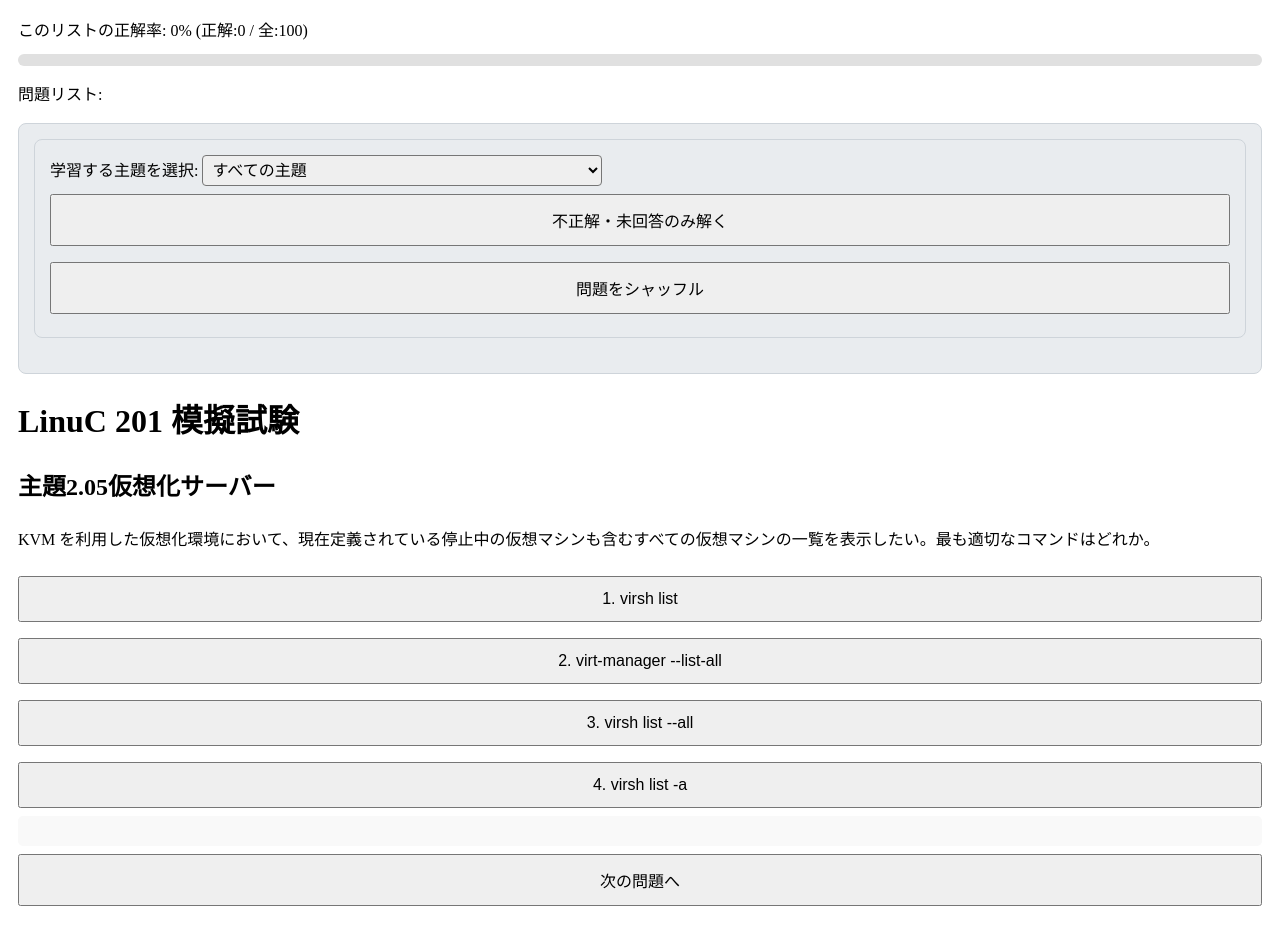
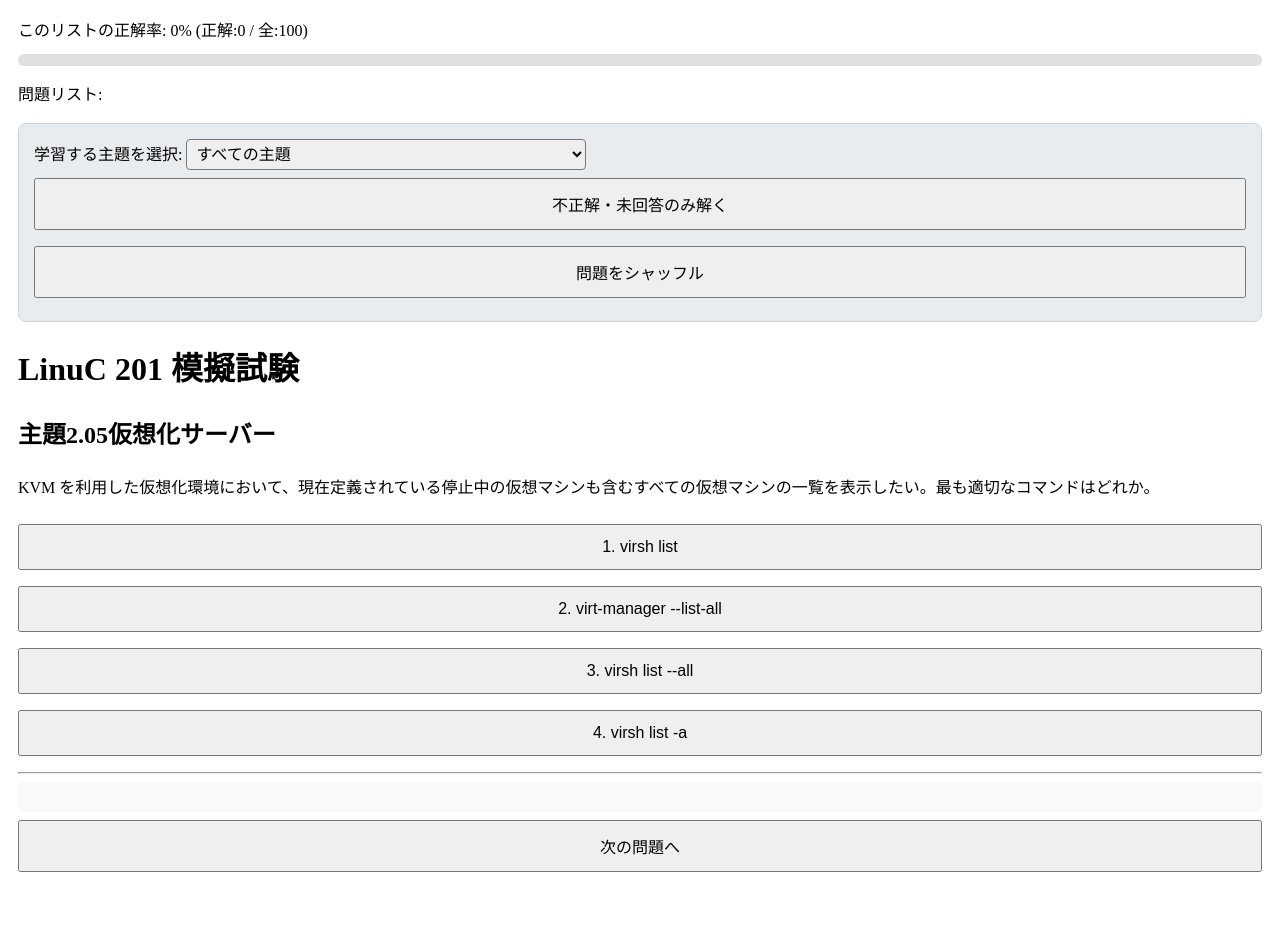
Before and after one commit to kai20021015/linuc-study-app, a plain HTML site: page index.html in a window 1280 px wide. After the commit the page ends 898 px from the top, so only its background shows below. Drawn offline with Linux system fonts and the light colour scheme.

Commit message:
Add button group for filter section in index.html

```diff
--- a/index.html
+++ b/index.html
@@ -7,6 +7,7 @@
     <link rel="stylesheet" href="style.css">
 </head>
 <body>
+
     <div id="progress-container">
         <div class="progress-info">
             <span id="progress-text">進捗率: 0% (0/0)</span>
@@ -20,28 +21,37 @@
         <p>問題リスト:</p>
         <div id="quiz-status-list"></div>
     </div>
+
     <div class="filter-section">
-        <div class="filter-section">
-            <label for="category-select">学習する主題を選択:</label>
-            <select id="category-select">
-                <option value="all">すべての主題</option>
-            </select>
+        <label for="category-select">学習する主題を選択:</label>
+        <select id="category-select">
+            <option value="all">すべての主題</option>
+        </select>
 
+        <div class="button-group">
             <button id="review-unsolved-btn">不正解・未回答のみ解く</button>
             <button id="shuffle-btn">問題をシャッフル</button>
         </div>
     </div>
+
     <div id="app">
         <h1>LinuC 201 模擬試験</h1>
         <div id="quiz-container">
             <h2 id="quiz-category"></h2>
             <p id="quiz-question"></p>
+
             <div id="choices-container"></div>
+
+            <hr>
+
             <div id="feedback" class="hidden"></div>
+
             <div id="answer-details" class="hidden"></div>
+
             <button id="next-btn">次の問題へ</button>
         </div>
     </div>
+
     <script src="script.js"></script>
 </body>
 </html>
```
